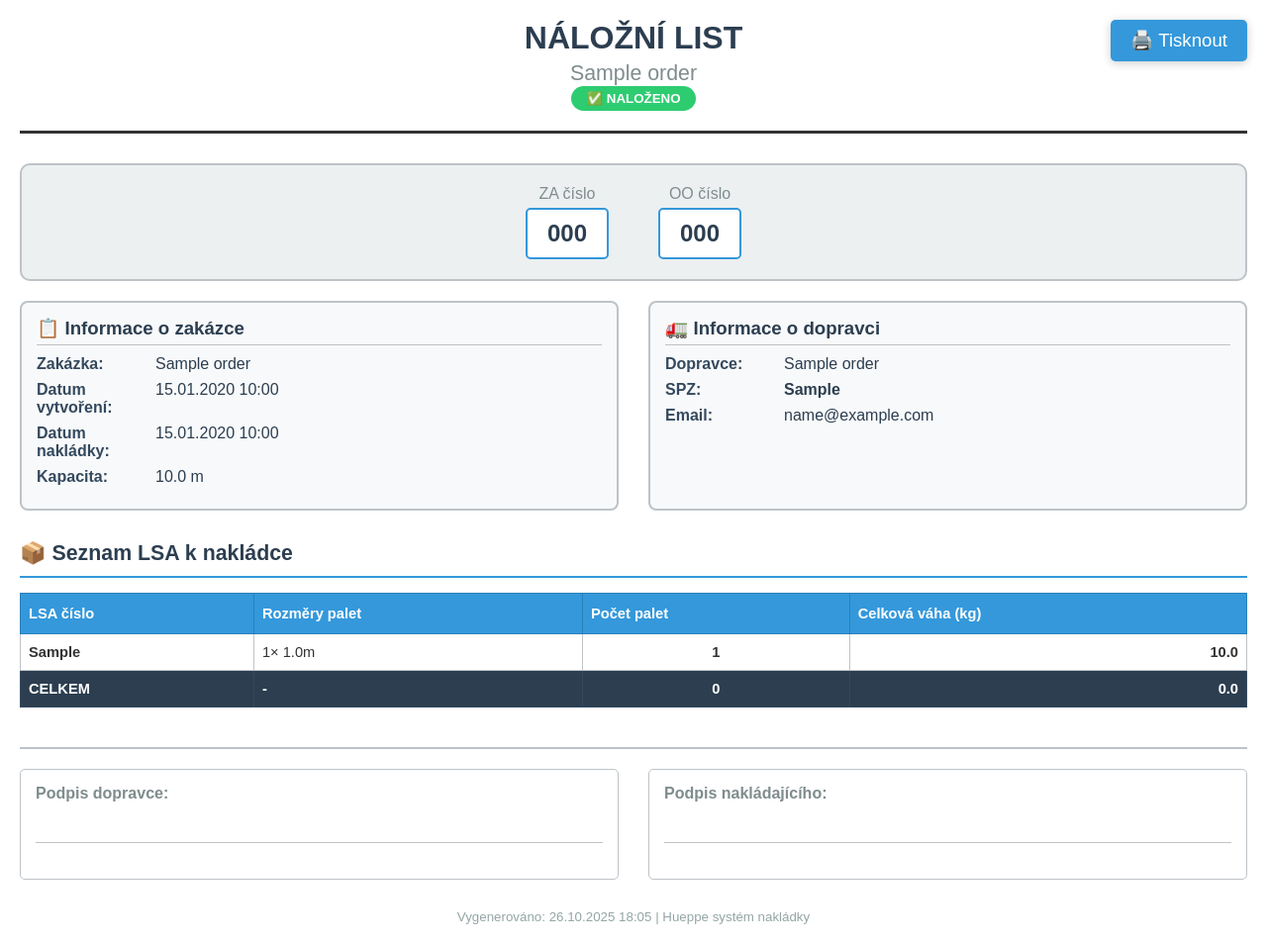
After one commit to tomastomeska/Hueppe-beta, a Flask app: page /print_loading_sheet/1 in a window 1280 px wide. The commit adds this page. Shown: the whole page at 99% size. Run offline with Flask 3, Linux system fonts and the light colour scheme; tables that the repository leaves empty hold one stand-in row (values such as "Sample post").

Commit message:
Přidána funkcionalita náložení a sledovacích čísel
 Nové funkce: označení jako naložené, ZA/OO čísla, tiskový výstup na A4

```diff
--- a/app.py
+++ b/app.py
@@ -61,6 +61,10 @@ class Order(db.Model):
     carrier_email = db.Column(db.String(120))
     loading_emails = db.Column(db.Text)  # JSON string pro více emailů
     user_email = db.Column(db.String(120))  # Email uživatele pro Reply-To
+    # Loading status and tracking numbers
+    is_loaded = db.Column(db.Boolean, default=False)
+    za_number = db.Column(db.String(50))  # ZA číslo (např. ZA-10250)
+    oo_number = db.Column(db.String(50))  # OO číslo (např. OO-11056)
 
     def __repr__(self):
         return f'<Order {self.id} {self.name}>'
@@ -1160,6 +1164,52 @@ def test_email():
             'error': f'Obecná chyba: {str(e)}'
         })
 
+@app.route('/update_loading_status/<int:order_id>', methods=['POST'])
+def update_loading_status(order_id):
+    """Aktualizace stavu náložení a ZA/OO čísel"""
+    order = Order.query.get_or_404(order_id)
+
+    try:
+        # Aktualizace stavu náložení
+        order.is_loaded = 'is_loaded' in request.form
+
+        # Aktualizace ZA a OO čísel
+        za_number = request.form.get('za_number', '').strip()
+        oo_number = request.form.get('oo_number', '').strip()
+
+        order.za_number = za_number if za_number else None
+        order.oo_number = oo_number if oo_number else None
+
+        db.session.commit()
+
+        status_msg = "naložena" if order.is_loaded else "čeká na naložení"
+        flash(f'Stav zakázky aktualizován: {status_msg}', 'success')
+
+    except Exception as e:
+        flash(f'Chyba při aktualizaci stavu: {str(e)}', 'danger')
+
+    return redirect(url_for('order_view', order_id=order_id))
+
+@app.route('/print_loading_sheet/<int:order_id>')
+def print_loading_sheet(order_id):
+    """Tiskový výstup pro náložení na A4"""
+    order = Order.query.get_or_404(order_id)
+
+    if not order.closed:
+        flash('Tiskový výstup je dostupný pouze pro uzavřené zakázky', 'warning')
+        return redirect(url_for('order_view', order_id=order_id))
+
+    # Vygenerujeme LSA summary pro tisk
+    lsa_summary = generate_lsa_summary(order)
+
+    # Aktuální čas pro footer
+    current_time = datetime.now().strftime('%d.%m.%Y %H:%M')
+
+    return render_template('print_loading_sheet.html',
+                         order=order,
+                         lsa_summary=lsa_summary,
+                         current_time=current_time)
+
 if __name__ == '__main__':
     with app.app_context():
         init_db()
--- /dev/null
+++ b/templates/print_loading_sheet.html
@@ -0,0 +1,389 @@
+<!DOCTYPE html>
+<html lang="cs">
+<head>
+    <meta charset="UTF-8">
+    <meta name="viewport" content="width=device-width, initial-scale=1.0">
+    <title>Náložní list - {{ order.name }}</title>
+    <style>
+        @page {
+            size: A4;
+            margin: 20mm;
+        }
+
+        @media print {
+            body {
+                font-size: 12pt;
+                line-height: 1.4;
+                color: #000;
+                background: white;
+            }
+
+            .no-print {
+                display: none !important;
+            }
+
+            .page-break {
+                page-break-before: always;
+            }
+
+            table {
+                page-break-inside: auto;
+            }
+
+            tr {
+                page-break-inside: avoid;
+                page-break-after: auto;
+            }
+        }
+
+        body {
+            font-family: 'Arial', sans-serif;
+            margin: 0;
+            padding: 20px;
+            background: white;
+            color: #333;
+        }
+
+        .header {
+            text-align: center;
+            border-bottom: 3px solid #333;
+            padding-bottom: 20px;
+            margin-bottom: 30px;
+        }
+
+        .header h1 {
+            margin: 0;
+            font-size: 24pt;
+            font-weight: bold;
+            color: #2c3e50;
+        }
+
+        .header h2 {
+            margin: 5px 0 0 0;
+            font-size: 16pt;
+            color: #7f8c8d;
+            font-weight: normal;
+        }
+
+        .info-section {
+            display: grid;
+            grid-template-columns: 1fr 1fr;
+            gap: 30px;
+            margin-bottom: 30px;
+        }
+
+        .info-box {
+            border: 2px solid #bdc3c7;
+            border-radius: 8px;
+            padding: 15px;
+            background: #f8f9fa;
+        }
+
+        .info-box h3 {
+            margin: 0 0 10px 0;
+            font-size: 14pt;
+            color: #2c3e50;
+            border-bottom: 1px solid #bdc3c7;
+            padding-bottom: 5px;
+        }
+
+        .info-row {
+            display: flex;
+            margin-bottom: 8px;
+        }
+
+        .info-label {
+            font-weight: bold;
+            width: 120px;
+            color: #34495e;
+        }
+
+        .info-value {
+            flex: 1;
+            color: #2c3e50;
+        }
+
+        .tracking-numbers {
+            display: flex;
+            justify-content: center;
+            gap: 50px;
+            margin: 20px 0;
+            padding: 20px;
+            background: #ecf0f1;
+            border-radius: 10px;
+            border: 2px solid #bdc3c7;
+        }
+
+        .tracking-number {
+            text-align: center;
+        }
+
+        .tracking-number .label {
+            font-size: 12pt;
+            color: #7f8c8d;
+            margin-bottom: 5px;
+        }
+
+        .tracking-number .number {
+            font-size: 18pt;
+            font-weight: bold;
+            color: #2c3e50;
+            border: 2px solid #3498db;
+            padding: 10px 20px;
+            border-radius: 5px;
+            background: white;
+        }
+
+        .lsa-section h3 {
+            font-size: 16pt;
+            margin: 30px 0 15px 0;
+            color: #2c3e50;
+            border-bottom: 2px solid #3498db;
+            padding-bottom: 10px;
+        }
+
+        .lsa-table {
+            width: 100%;
+            border-collapse: collapse;
+            margin-bottom: 20px;
+            font-size: 11pt;
+        }
+
+        .lsa-table th {
+            background: #3498db;
+            color: white;
+            padding: 12px 8px;
+            text-align: left;
+            font-weight: bold;
+            border: 1px solid #2980b9;
+        }
+
+        .lsa-table td {
+            padding: 10px 8px;
+            border: 1px solid #bdc3c7;
+            vertical-align: top;
+        }
+
+        .lsa-table tr:nth-child(even) {
+            background: #f8f9fa;
+        }
+
+        .lsa-table tr:hover {
+            background: #e8f4fd;
+        }
+
+        .total-row {
+            background: #2c3e50 !important;
+            color: white;
+            font-weight: bold;
+        }
+
+        .total-row td {
+            border-color: #34495e;
+        }
+
+        .footer {
+            margin-top: 40px;
+            border-top: 2px solid #bdc3c7;
+            padding-top: 20px;
+            display: grid;
+            grid-template-columns: 1fr 1fr;
+            gap: 30px;
+        }
+
+        .signature-box {
+            border: 1px solid #bdc3c7;
+            padding: 15px;
+            height: 80px;
+            border-radius: 5px;
+        }
+
+        .signature-box h4 {
+            margin: 0 0 10px 0;
+            font-size: 12pt;
+            color: #7f8c8d;
+        }
+
+        .print-button {
+            position: fixed;
+            top: 20px;
+            right: 20px;
+            padding: 10px 20px;
+            background: #3498db;
+            color: white;
+            border: none;
+            border-radius: 5px;
+            cursor: pointer;
+            font-size: 14pt;
+            box-shadow: 0 2px 10px rgba(0,0,0,0.2);
+        }
+
+        .print-button:hover {
+            background: #2980b9;
+        }
+
+        .status-badge {
+            display: inline-block;
+            padding: 5px 15px;
+            border-radius: 20px;
+            font-weight: bold;
+            font-size: 10pt;
+        }
+
+        .status-loaded {
+            background: #2ecc71;
+            color: white;
+        }
+
+        .status-waiting {
+            background: #f39c12;
+            color: white;
+        }
+    </style>
+</head>
+<body>
+    <button class="print-button no-print" onclick="window.print()">🖨️ Tisknout</button>
+
+    <div class="header">
+        <h1>NÁLOŽNÍ LIST</h1>
+        <h2>{{ order.name }}</h2>
+        {% if order.is_loaded %}
+            <div class="status-badge status-loaded">✅ NALOŽENO</div>
+        {% else %}
+            <div class="status-badge status-waiting">⏳ ČEKÁ NA NALOŽENÍ</div>
+        {% endif %}
+    </div>
+
+    <!-- Sledovací čísla -->
+    {% if order.za_number or order.oo_number %}
+    <div class="tracking-numbers">
+        {% if order.za_number %}
+        <div class="tracking-number">
+            <div class="label">ZA číslo</div>
+            <div class="number">{{ order.za_number }}</div>
+        </div>
+        {% endif %}
+        {% if order.oo_number %}
+        <div class="tracking-number">
+            <div class="label">OO číslo</div>
+            <div class="number">{{ order.oo_number }}</div>
+        </div>
+        {% endif %}
+    </div>
+    {% endif %}
+
+    <!-- Informační sekce -->
+    <div class="info-section">
+        <div class="info-box">
+            <h3>📋 Informace o zakázce</h3>
+            <div class="info-row">
+                <span class="info-label">Zakázka:</span>
+                <span class="info-value">{{ order.name }}</span>
+            </div>
+            <div class="info-row">
+                <span class="info-label">Datum vytvoření:</span>
+                <span class="info-value">{{ order.created_at.strftime('%d.%m.%Y %H:%M') }}</span>
+            </div>
+            {% if order.pickup_datetime %}
+            <div class="info-row">
+                <span class="info-label">Datum nakládky:</span>
+                <span class="info-value">{{ order.pickup_datetime.strftime('%d.%m.%Y %H:%M') }}</span>
+            </div>
+            {% endif %}
+            <div class="info-row">
+                <span class="info-label">Kapacita:</span>
+                <span class="info-value">{{ order.capacity_m }} m</span>
+            </div>
+        </div>
+
+        <div class="info-box">
+            <h3>🚛 Informace o dopravci</h3>
+            {% if order.carrier_name %}
+            <div class="info-row">
+                <span class="info-label">Dopravce:</span>
+                <span class="info-value">{{ order.carrier_name }}</span>
+            </div>
+            {% endif %}
+            {% if order.truck_license_plate %}
+            <div class="info-row">
+                <span class="info-label">SPZ:</span>
+                <span class="info-value"><strong>{{ order.truck_license_plate }}</strong></span>
+            </div>
+            {% endif %}
+            {% if order.carrier_email %}
+            <div class="info-row">
+                <span class="info-label">Email:</span>
+                <span class="info-value">{{ order.carrier_email }}</span>
+            </div>
+            {% endif %}
+            {% if not order.carrier_name and not order.truck_license_plate and not order.carrier_email %}
+            <div class="info-row">
+                <span class="info-value" style="color: #95a5a6; font-style: italic;">Informace o dopravci nejsou vyplněny</span>
+            </div>
+            {% endif %}
+        </div>
+    </div>
+
+    <!-- LSA Seznam -->
+    <div class="lsa-section">
+        <h3>📦 Seznam LSA k nakládce</h3>
+
+        {% if lsa_summary %}
+        <table class="lsa-table">
+            <thead>
+                <tr>
+                    <th>LSA číslo</th>
+                    <th>Rozměry palet</th>
+                    <th>Počet palet</th>
+                    <th>Celková váha (kg)</th>
+                </tr>
+            </thead>
+            <tbody>
+                {% set total_pallets = 0 %}
+                {% set total_weight = 0 %}
+                {% for lsa, data in lsa_summary.items() %}
+                    {% set total_pallets = total_pallets + data.count %}
+                    {% set total_weight = total_weight + data.total_weight %}
+                    <tr>
+                        <td><strong>{{ lsa }}</strong></td>
+                        <td>
+                            {% for size, count in data.lengths.items() %}
+                                {{ count }}× {{ size }}{% if not loop.last %}, {% endif %}
+                            {% endfor %}
+                        </td>
+                        <td style="text-align: center;"><strong>{{ data.count }}</strong></td>
+                        <td style="text-align: right;"><strong>{{ "%.1f"|format(data.total_weight) }}</strong></td>
+                    </tr>
+                {% endfor %}
+                <tr class="total-row">
+                    <td><strong>CELKEM</strong></td>
+                    <td>-</td>
+                    <td style="text-align: center;"><strong>{{ total_pallets }}</strong></td>
+                    <td style="text-align: right;"><strong>{{ "%.1f"|format(total_weight) }}</strong></td>
+                </tr>
+            </tbody>
+        </table>
+        {% else %}
+        <div style="text-align: center; padding: 40px; color: #95a5a6; font-style: italic;">
+            Žádné palety nejsou přiřazeny k lanes pro nakládku
+        </div>
+        {% endif %}
+    </div>
+
+    <!-- Podpisy -->
+    <div class="footer">
+        <div class="signature-box">
+            <h4>Podpis dopravce:</h4>
+            <div style="border-bottom: 1px solid #bdc3c7; margin-top: 40px;"></div>
+        </div>
+        <div class="signature-box">
+            <h4>Podpis nakládajícího:</h4>
+            <div style="border-bottom: 1px solid #bdc3c7; margin-top: 40px;"></div>
+        </div>
+    </div>
+
+    <div style="text-align: center; margin-top: 30px; font-size: 10pt; color: #95a5a6;">
+        Vygenerováno: {{ current_time }} | Hueppe systém nakládky
+    </div>
+</body>
+</html>
--- /dev/null
+++ b/test_data.csv
@@ -0,0 +1,6 @@
+Datum_doruceni,Oznaceni,LSA,Nazev,Delka_m,Sirka_m,Vyska_m,Vaha_kg
+2025-10-27,P001,LSA-12345,Test paleta 1,1.2,0.8,0.2,25.5
+2025-10-27,P002,LSA-12345,Test paleta 2,1.2,0.8,0.2,28.3
+2025-10-27,P003,LSA-67890,Test paleta 3,1.0,0.6,0.3,15.2
+2025-10-27,P004,LSA-67890,Test paleta 4,1.0,0.6,0.3,17.8
+2025-10-27,P005,LSA-11111,Test paleta 5,1.5,1.0,0.4,45.6
```
Also changed, not shown: templates/order.html (+54 -0 lines).
